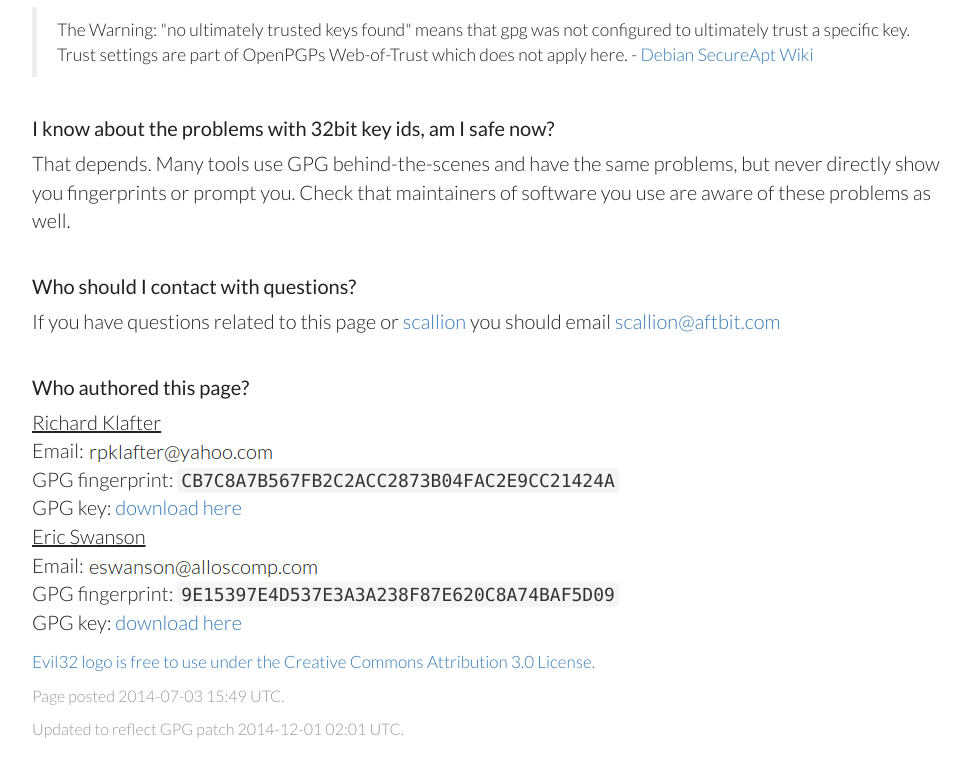
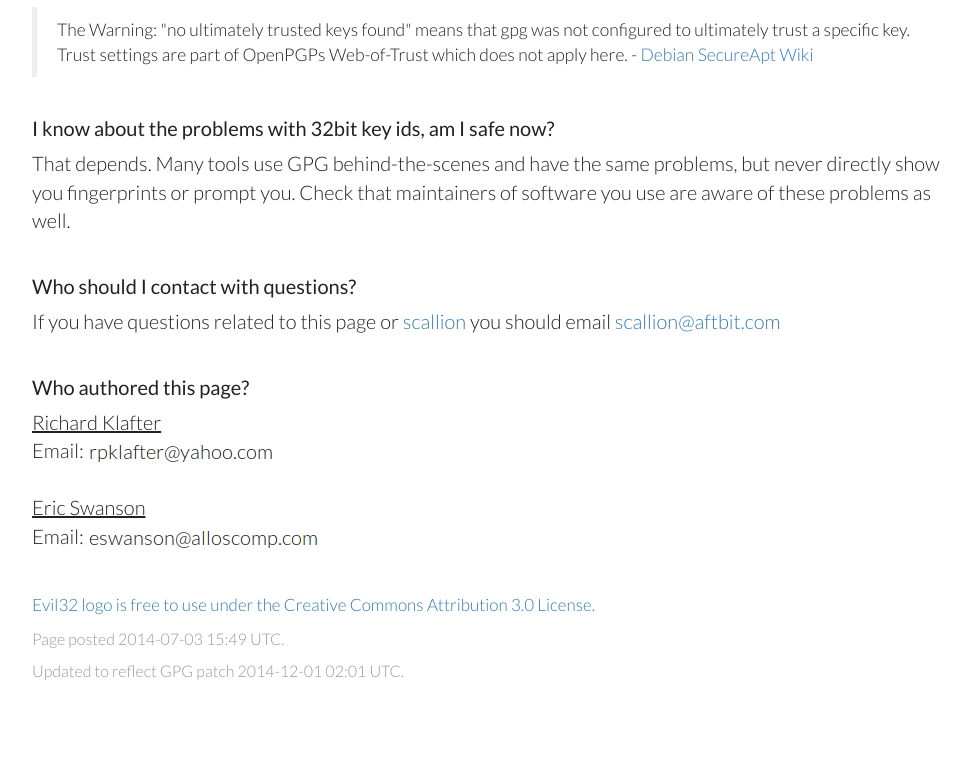
Before and after one commit to thingless/evil32, a plain HTML site: page index.html in a window 1280 px wide. Shown: the part 2171-2948 px from the top of the page, without its empty margins (138-1108 px from the left). After the commit the page ends 2924 px from the top, so only its background shows below. Drawn offline with nearby package versions, Linux system fonts and the light colour scheme.

Commit message:
comment out gpg

```diff
--- a/index.html
+++ b/index.html
@@ -101,12 +101,12 @@
         <p>
         <u>Richard Klafter</u><br>
         Email: <img src="/richard_email.png"><br>
-        GPG fingerprint: <code>CB7C8A7B567FB2C2ACC2873B04FAC2E9CC21424A</code><br>
-        GPG key: <a href="/RichardKlafter.gpg" download>download here</a><br>
+        <!--GPG fingerprint: <code>CB7C8A7B567FB2C2ACC2873B04FAC2E9CC21424A</code><br>
+        GPG key: <a href="/RichardKlafter.gpg" download>download here</a>--><br>
         <u>Eric Swanson</u><br>
         Email: <img src="/eric_email.png"><br>
-        GPG fingerprint: <code>9E15397E4D537E3A3A238F87E620C8A74BAF5D09</code><br>
-        GPG key: <a href="/EricSwanson.gpg" download>download here</a><br>
+        <!--GPG fingerprint: <code>9E15397E4D537E3A3A238F87E620C8A74BAF5D09</code><br>
+        GPG key: <a href="/EricSwanson.gpg" download>download here</a>--><br>
         </p>
 
         <p><small>
```
